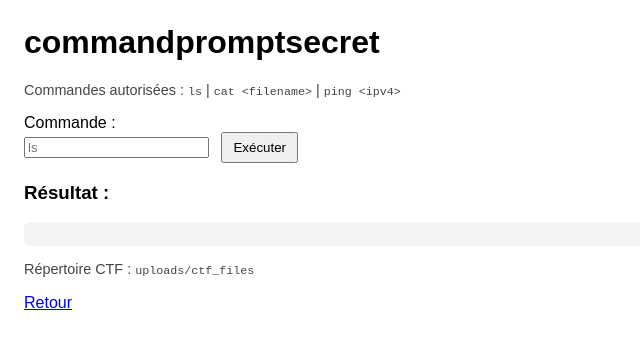
After one commit to AlexisV-ESIEA/RepoVulnWeb_ESIEA_Test, a Flask app: page /ctf in a window 1280 px wide. The commit adds this page. Shown: the top 349 px of the page, without its empty margins (0-640 px from the left). Run offline with Flask 2, Linux system fonts and the light colour scheme.

Commit message:
fix erreurs et ajout tous les flags

```diff
--- a/app.py
+++ b/app.py
@@ -1,20 +1,33 @@
 from flask import Flask, request, render_template, send_from_directory, abort
-import sqlite3, os, werkzeug.utils, uuid
+import sqlite3
+import os
+import werkzeug.utils
+import uuid
+import ipaddress
+import subprocess
+import platform
 
 app = Flask(__name__)
+
+# Folders
 UPLOAD_FOLDER = "uploads"
+CTF_FOLDER = os.path.join(UPLOAD_FOLDER, "ctf_files")
+
 os.makedirs(UPLOAD_FOLDER, exist_ok=True)
+os.makedirs(CTF_FOLDER, exist_ok=True)
 
+# Database helper
 def get_db():
     conn = sqlite3.connect("app.db")
     conn.row_factory = sqlite3.Row
     return conn
 
+# Home
 @app.route("/", methods=["GET"])
 def index():
     return render_template("index.html")
 
-# Search (existing vuln intentionally left as exercise)
+# Search (intentionally left vulnerable as TP exercise)
 @app.route("/search", methods=["POST"])
 def search():
     q = request.form.get("q", "")
@@ -24,7 +37,7 @@ def search():
     rows = cur.fetchall()
     return render_template("index.html", results=rows, query=q)
 
-# Secure upload: use secure_filename + UUID prefix
+# Safe upload: secure_filename + uuid prefix to avoid collisions and path traversal
 @app.route("/upload", methods=["POST"])
 def upload():
     f = request.files.get("file")
@@ -38,7 +51,7 @@ def upload():
     f.save(path)
     return f"Uploaded: {safe_name}"
 
-# List uploaded files (simple HTML list with download links)
+# List uploads (simple HTML list with download links)
 @app.route("/uploads_list", methods=["GET"])
 def uploads_list():
     try:
@@ -52,7 +65,7 @@ def uploads_list():
     html += "</ul>"
     return html
 
-# Download a specific uploaded file (prevents path traversal)
+# Download uploaded file (prevents path traversal)
 @app.route("/download/<path:filename>", methods=["GET"])
 def download_file(filename):
     safe_filename = werkzeug.utils.secure_filename(filename)
@@ -61,5 +74,93 @@ def download_file(filename):
         abort(404)
     return send_from_directory(UPLOAD_FOLDER, safe_filename, as_attachment=True)
 
+# Helper: secure join and check to prevent path traversal for ctf_files
+def safe_join_and_check(base_dir, filename):
+    safe_name = werkzeug.utils.secure_filename(filename)
+    target = os.path.normpath(os.path.join(base_dir, safe_name))
+    base_real = os.path.realpath(base_dir)
+    target_real = os.path.realpath(target)
+    # allow the base dir itself or subpaths strictly inside base_dir
+    if not (target_real == base_real or target_real.startswith(base_real + os.sep)):
+        return None
+    return target_real
+
+# CTF interface (renders template ctf.html)
+@app.route("/ctf", methods=["GET", "POST"])
+def ctf():
+    """
+    Safe CTF helper:
+    - ls : list files in uploads/ctf_files
+    - cat <filename> : show file content (max 4 KiB)
+    - ping <ipv4> : perform a ping (validated IPv4, subprocess without shell)
+    """
+    result = ""
+    error = ""
+    if request.method == "POST":
+        cmd = (request.form.get("cmd") or "").strip()
+        if not cmd:
+            error = "No command provided"
+        else:
+            parts = cmd.split()
+            verb = parts[0].lower()
+            if verb == "ls":
+                try:
+                    items = os.listdir(CTF_FOLDER)
+                    result = "\n".join(items) if items else "(empty)"
+                except Exception as e:
+                    error = f"Error listing: {e}"
+            elif verb == "cat":
+                if len(parts) < 2:
+                    error = "Usage: cat <filename>"
+                else:
+                    fname = " ".join(parts[1:])
+                    target = safe_join_and_check(CTF_FOLDER, fname)
+                    if not target or not os.path.isfile(target):
+                        error = "File not found or invalid"
+                    else:
+                        try:
+                            with open(target, "rb") as fh:
+                                data = fh.read(4096)  # 4 KiB max
+                            result = data.decode("utf-8", errors="replace")
+                            if os.path.getsize(target) > 4096:
+                                result += "\n... (truncated)"
+                        except Exception as e:
+                            error = f"Error reading file: {e}"
+            elif verb == "ping":
+                if len(parts) != 2:
+                    error = "Usage: ping <ipv4>"
+                else:
+                    ip = parts[1]
+                    try:
+                        addr = ipaddress.ip_address(ip)
+                        if addr.version != 4:
+                            error = "Only IPv4 allowed"
+                        else:
+                            # build command list (no shell)
+                            if platform.system().lower().startswith("win"):
+                                cmd_list = ["ping", "-n", "1", ip]
+                            else:
+                                cmd_list = ["ping", "-c", "1", ip]
+                            try:
+                                proc = subprocess.run(
+                                    cmd_list,
+                                    stdout=subprocess.PIPE,
+                                    stderr=subprocess.PIPE,
+                                    timeout=4,
+                                    text=True,
+                                )
+                                result = (proc.stdout or "") + (proc.stderr or "")
+                            except subprocess.TimeoutExpired:
+                                error = "Ping timed out"
+                            except Exception as e:
+                                error = f"Error executing ping: {e}"
+                    except ValueError:
+                        error = "Invalid IP address"
+            else:
+                error = "Command not allowed. Allowed: ls, cat <filename>, ping <ipv4>"
+
+    return render_template("ctf.html", result=result, error=error, ctf_dir=CTF_FOLDER)
+
+# Run the app
 if __name__ == "__main__":
     app.run(host="0.0.0.0", port=3000, debug=True)
--- /dev/null
+++ b/templates/ctf.html
@@ -0,0 +1,35 @@
+<!doctype html>
+<html lang="fr">
+<head>
+  <meta charset="utf-8">
+  <title>Commandprompt</title>
+  <style>
+    body { font-family: Arial, Helvetica, sans-serif; margin: 24px; }
+    input[type="text"] { width: 60%; padding: 6px; }
+    button { padding: 6px 10px; margin-left: 8px; }
+    pre { background:#f4f4f4; padding:12px; border-radius:6px; }
+    .error { color: #d00; }
+    .info { color: #444; font-size: 0.9em; }
+  </style>
+</head>
+<body>
+  <h1>commandpromptsecret</h1>
+  <p class="info">Commandes autorisées : <code>ls</code> | <code>cat &lt;filename&gt;</code> | <code>ping &lt;ipv4&gt;</code></p>
+
+  <form method="post" action="/ctf">
+    <label for="cmd">Commande :</label><br/>
+    <input id="cmd" name="cmd" placeholder="ls" autocomplete="off" />
+    <button type="submit">Exécuter</button>
+  </form>
+
+  {% if error %}
+    <p class="error">{{ error }}</p>
+  {% endif %}
+
+  <h3>Résultat :</h3>
+  <pre>{{ result }}</pre>
+
+  <p class="info">Répertoire CTF : <code>{{ ctf_dir }}</code></p>
+  <p><a href="/">Retour</a></p>
+</body>
+</html>
--- a/templates/index.html
+++ b/templates/index.html
@@ -3,6 +3,8 @@
   <head><meta charset="utf-8"><title>Vuln Web TP</title></head>
   <body>
     <h1>Mini app vuln (Flask)</h1>
+
+    <p><a href="/ctf"> interface top secrete pour inserer des commandes</a></p>
 
     <h2>Search (SQLi)</h2>
     <form action="/search" method="post">
@@ -24,5 +26,7 @@
       <input type="file" name="file">
       <button type="submit">Upload</button>
     </form>
+
+    <p><a href="/uploads_list">List uploads</a></p>
   </body>
 </html>
```
